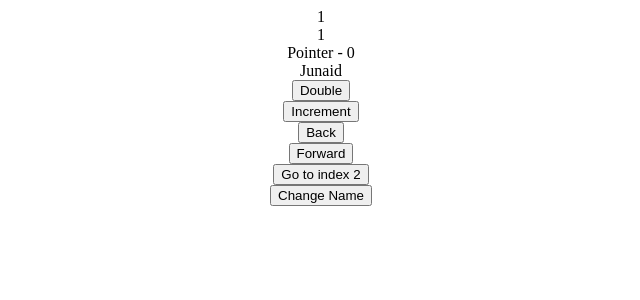
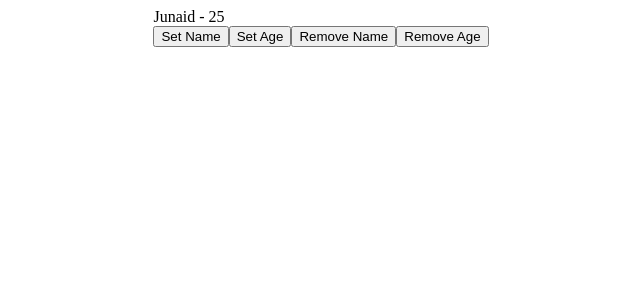
Before and after one commit to JunaidSikander/Custom-Hooks, a React (Create React App) app: page / in a window 1280 px wide. Shown: the top 300 px of the page, without its empty margins (319-959 px from the left). Built offline with nearby package versions, Linux system fonts and the light colour scheme.

Commit message:
:sparkles: [ADD] useStorage Hook

```diff
--- a/src/App.js
+++ b/src/App.js
@@ -1,7 +1,7 @@
 import {
     ArrayComponent,
     DebounceComponent,
-    LocalStorageHook, PreviousComponent, StateWithHistoryComponent,
+    LocalStorageHook, PreviousComponent, StateWithHistoryComponent, StorageComponent,
     TimeoutComponent,
     ToggleComponent,
     UpdateEffectComponent,
@@ -19,7 +19,8 @@
             {/*<UpdateEffectComponent/>*/}
             {/*<ArrayComponent/>*/}
             {/*<PreviousComponent/>*/}
-            <StateWithHistoryComponent/>
+            {/*<StateWithHistoryComponent/>*/}
+            <StorageComponent/>
         </div>
     );
 }
--- /dev/null
+++ b/src/components/StorageComponent.js
@@ -0,0 +1,21 @@
+import React from 'react'
+import {useLocalStorage, useSessionStorage} from "hooks/useStorage";
+
+const StorageComponent = () => {
+    const [name, setName, removeName] = useSessionStorage('name', 'Junaid');
+    const [age, setAge, removeAge] = useLocalStorage('age', 25);
+
+    return (
+        <div>
+            <div>
+                {name} - {age}
+            </div>
+            <button onClick={() => setName('Sikander')}>Set Name</button>
+            <button onClick={() => setAge(22)}>Set Age</button>
+            <button onClick={removeName}>Remove Name</button>
+            <button onClick={removeAge}>Remove Age</button>
+        </div>
+    )
+};
+
+export default StorageComponent;
--- a/src/components/index.js
+++ b/src/components/index.js
@@ -1,3 +1,4 @@
+import StorageComponent from "./StorageComponent";
 import ArrayComponent from "components/ArrayComponent";
 import ToggleComponent from "components/ToggleComponent";
 import LocalStorageHook from "components/LocalStorageHook";
@@ -13,6 +14,7 @@
     ToggleComponent,
     LocalStorageHook,
     TimeoutComponent,
+    StorageComponent,
     DebounceComponent,
     PreviousComponent,
     UpdateEffectComponent,
--- /dev/null
+++ b/src/hooks/useStorage.js
@@ -0,0 +1,31 @@
+import {useCallback, useEffect, useState} from "react";
+
+const useLocalStorage = (key, defaultValue) => useStorage(key, defaultValue, window.localStorage);
+
+const useSessionStorage = (key, defaultValue) => useStorage(key, defaultValue, window.sessionStorage);
+
+const useStorage = (key, defaultValue, storageObject) => {
+    const [value, setValue] = useState(() => {
+        const jsonValue = storageObject.getItem(key);
+        if (jsonValue != null) return JSON.parse(jsonValue);
+
+        if (typeof defaultValue === "function") {
+            return defaultValue();
+        } else {
+            return defaultValue
+        }
+    })
+
+    useEffect(() => {
+        if (value === undefined) return storageObject.removeItem(key);
+        storageObject.setItem(key, JSON.stringify(value))
+    }, [value, key, storageObject]);
+
+    const remove = useCallback(() => {
+        setValue(undefined)
+    }, [])
+
+    return [value, setValue, remove]
+};
+
+export {useSessionStorage, useLocalStorage}
```
